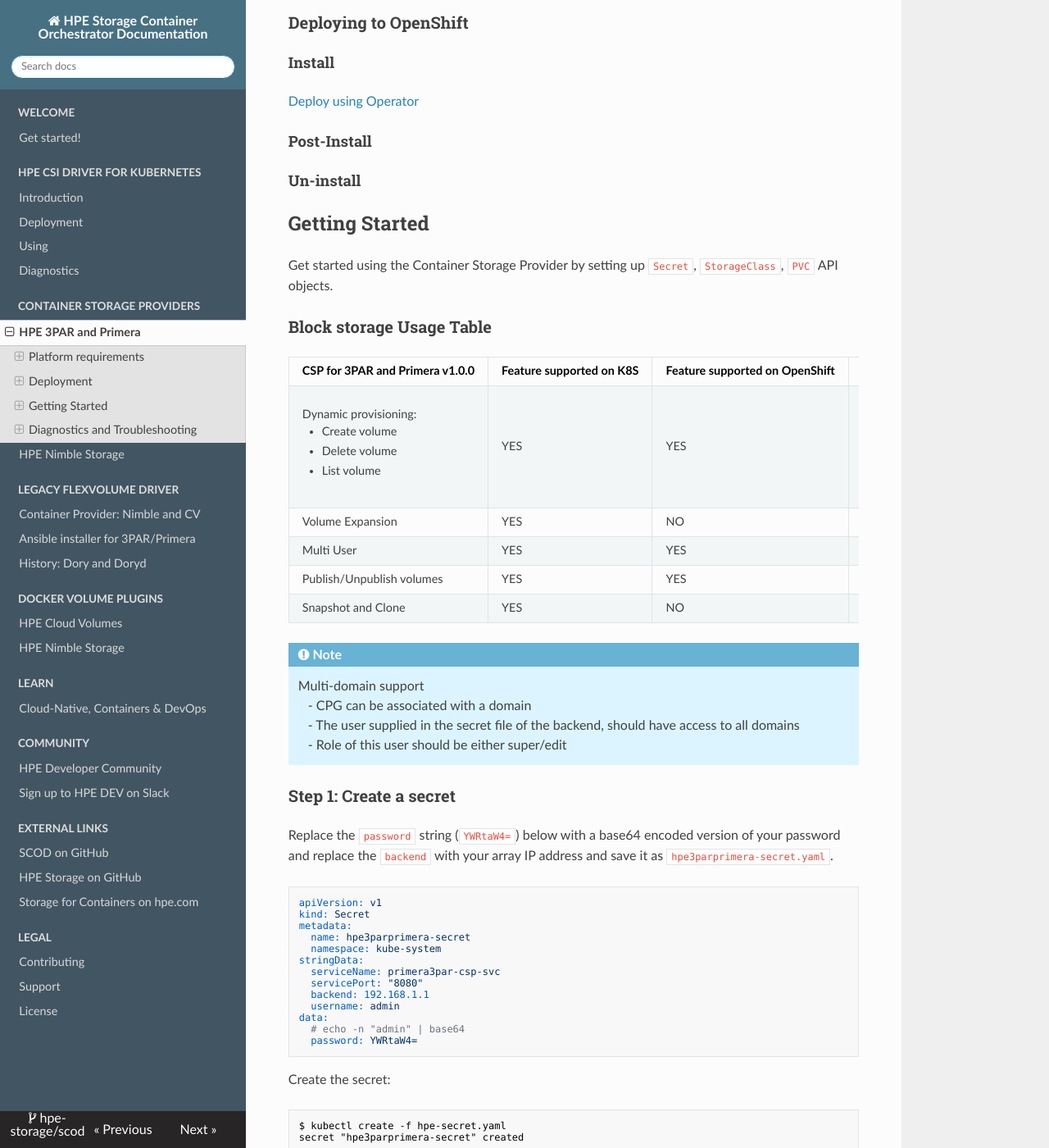
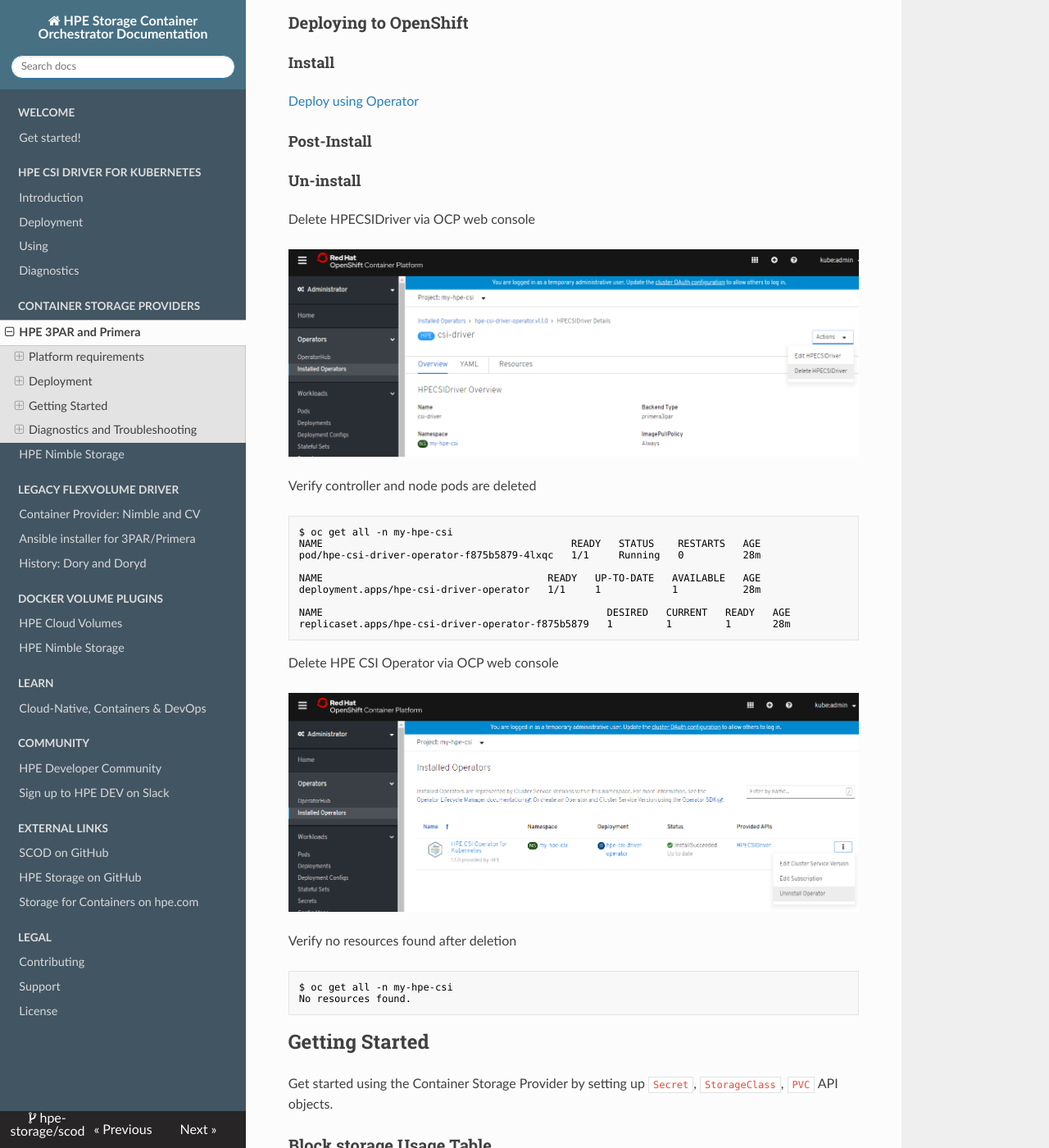
Before and after one commit to hpe-storage/scod, an MkDocs documentation site: the page built from docs/container_storage_provider/hpe_3par_primera/index.md, in a window 1280 px wide and 1400 px high, scrolled down 3308 px. Shown: the whole window at 82% size. Built offline with MkDocs 1.6.1, drawn with Linux system fonts in a browser that asks for light colours; nearby versions of some CDN libraries.

Commit message:
Added operator uninstall steps
Signed-off-by: Sneha Rai <sneha_srai@yahoo.co.in>

````diff
--- a/docs/container_storage_provider/hpe_3par_primera/index.md
+++ b/docs/container_storage_provider/hpe_3par_primera/index.md
@@ -112,6 +112,32 @@
 #### Post-Install
 
 #### Un-install
+Delete HPECSIDriver via OCP web console
+
+![Delete CSIDriver](img/delete_csi_driver.png)
+
+Verify controller and node pods are deleted
+```markdown
+$ oc get all -n my-hpe-csi
+NAME                                          READY   STATUS    RESTARTS   AGE
+pod/hpe-csi-driver-operator-f875b5879-4lxqc   1/1     Running   0          28m
+
+NAME                                      READY   UP-TO-DATE   AVAILABLE   AGE
+deployment.apps/hpe-csi-driver-operator   1/1     1            1           28m
+
+NAME                                                DESIRED   CURRENT   READY   AGE
+replicaset.apps/hpe-csi-driver-operator-f875b5879   1         1         1       28m
+```
+
+Delete HPE CSI Operator via OCP web console
+
+![Delete CSI Operator](img/delete_operator.png)
+
+Verify no resources found after deletion
+```markdown
+$ oc get all -n my-hpe-csi
+No resources found.
+```
 
 ## Getting Started
 Get started using the Container Storage Provider by setting up `Secret`, `StorageClass`, `PVC` API objects.
````
Also changed, not shown: docs/container_storage_provider/hpe_3par_primera/img/delete_csi_driver.png (added), docs/container_storage_provider/hpe_3par_primera/img/delete_operator.png (added).
